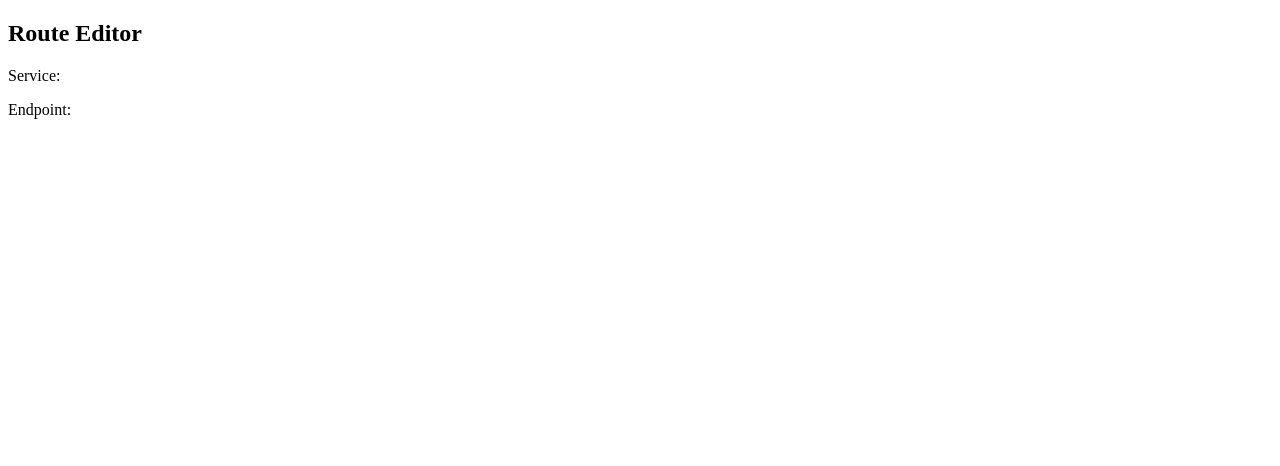
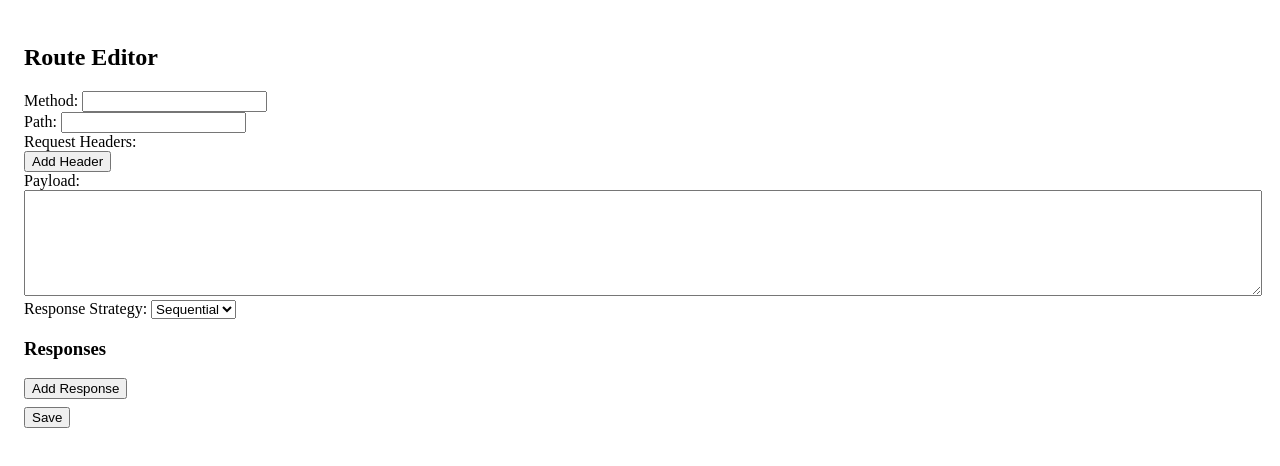
Before and after one commit to pmaojo/apicentric, a React (Vite) app in the folder gui/: page /route_editor in a window 1280 px wide. Shown: the top 466 px of the page. Built offline with nearby package versions, Linux system fonts and the light colour scheme.

Commit message:
feat(gui): add route editor form and tests

```diff
--- a/gui/src/components/route_editor.tsx
+++ b/gui/src/components/route_editor.tsx
@@ -1,22 +1,281 @@
-import React, { useEffect } from "react";
+import React, { useEffect, useState } from "react";
+import { invoke } from "@tauri-apps/api/tauri";
+import { load as loadYaml, dump as dumpYaml } from "js-yaml";
+
+/** Port for loading and saving services */
+interface ServicePort {
+  load(path: string): Promise<any>;
+  save(path: string, data: any): Promise<void>;
+}
+
+const servicePort: ServicePort = {
+  load: async (path) => {
+    const yamlStr = await invoke<string>("load_service", { path });
+    return loadYaml(yamlStr);
+  },
+  save: async (path, data) => {
+    const yamlStr = dumpYaml(data);
+    await invoke("save_service", { path, yaml: yamlStr });
+  },
+};
+
+interface Header {
+  key: string;
+  value: string;
+}
+
+interface ResponseScenario {
+  status: number;
+  headers: Header[];
+  body: string;
+}
+
+const emptyHeader = (): Header => ({ key: "", value: "" });
+const emptyResponse = (): ResponseScenario => ({
+  status: 200,
+  headers: [],
+  body: "",
+});
+
+const HeadersEditor: React.FC<{
+  headers: Header[];
+  onChange: (h: Header[]) => void;
+}> = ({ headers, onChange }) => {
+  const update = (index: number, key: keyof Header, value: string) => {
+    const next = [...headers];
+    next[index] = { ...next[index], [key]: value };
+    onChange(next);
+  };
+  const add = () => onChange([...headers, emptyHeader()]);
+  const remove = (idx: number) => onChange(headers.filter((_, i) => i !== idx));
+
+  return (
+    <div>
+      {headers.map((h, i) => (
+        <div key={i} style={{ display: "flex", marginBottom: 4 }}>
+          <input
+            placeholder="Header"
+            value={h.key}
+            onChange={(e) => update(i, "key", e.target.value)}
+            style={{ marginRight: 4 }}
+          />
+          <input
+            placeholder="Value"
+            value={h.value}
+            onChange={(e) => update(i, "value", e.target.value)}
+            style={{ marginRight: 4 }}
+          />
+          <button onClick={() => remove(i)}>X</button>
+        </div>
+      ))}
+      <button onClick={add}>Add Header</button>
+    </div>
+  );
+};
+
+const ResponseEditor: React.FC<{
+  scenario: ResponseScenario;
+  onChange: (s: ResponseScenario) => void;
+  onRemove: () => void;
+}> = ({ scenario, onChange, onRemove }) => {
+  const update = (key: keyof ResponseScenario, value: any) =>
+    onChange({ ...scenario, [key]: value });
+
+  return (
+    <div style={{ border: "1px solid #ccc", padding: 8, marginBottom: 8 }}>
+      <div style={{ display: "flex", alignItems: "center" }}>
+        <label>Status:</label>
+        <input
+          type="number"
+          value={scenario.status}
+          onChange={(e) => update("status", Number(e.target.value))}
+          style={{ marginLeft: 4, marginRight: 8 }}
+        />
+        <button onClick={onRemove}>Remove</button>
+      </div>
+      <div>
+        <label>Body:</label>
+        <textarea
+          value={scenario.body}
+          onChange={(e) => update("body", e.target.value)}
+          style={{ width: "100%", height: 80 }}
+        />
+      </div>
+      <div>
+        <label>Headers:</label>
+        <HeadersEditor
+          headers={scenario.headers}
+          onChange={(h) => update("headers", h)}
+        />
+      </div>
+    </div>
+  );
+};
 
 export const RouteEditor: React.FC = () => {
   const params = new URLSearchParams(window.location.search);
   const service = params.get("service");
-  const endpoint = params.get("endpoint");
+  const endpointIdx = parseInt(params.get("endpoint") || "0", 10);
+
+  const [method, setMethod] = useState("");
+  const [path, setPath] = useState("");
+  const [headers, setHeaders] = useState<Header[]>([]);
+  const [payload, setPayload] = useState("");
+  const [responses, setResponses] = useState<ResponseScenario[]>([]);
+  const [strategy, setStrategy] = useState<"sequential" | "random">(
+    "sequential"
+  );
+  const [errors, setErrors] = useState<Record<string, string>>({});
+  const [serviceDef, setServiceDef] = useState<any | null>(null);
 
   useEffect(() => {
-    if (service && endpoint) {
-      // Placeholder for highlighting logic
-      console.log(`Highlight service ${service} endpoint ${endpoint}`);
-    }
-  }, [service, endpoint]);
+    if (!service) return;
+    servicePort
+      .load(service)
+      .then((def) => {
+        setServiceDef(def);
+        const ep = def.endpoints?.[endpointIdx];
+        if (ep) {
+          setMethod(ep.method || "");
+          setPath(ep.path || "");
+          setHeaders(
+            Object.entries(ep.headers || {}).map(([key, value]) => ({
+              key,
+              value: String(value),
+            }))
+          );
+          setPayload(ep.payload || "");
+          const resp = ep.responses || { strategy: "sequential", list: [] };
+          setStrategy(resp.strategy || "sequential");
+          setResponses(
+            (resp.list || []).map((r: any) => ({
+              status: r.status,
+              headers: Object.entries(r.headers || {}).map(([k, v]) => ({
+                key: k,
+                value: String(v),
+              })),
+              body: r.body || "",
+            }))
+          );
+        }
+      })
+      .catch((e) => {
+        setErrors({ load: String(e) });
+      });
+  }, [service, endpointIdx]);
+
+  const validate = () => {
+    const err: Record<string, string> = {};
+    if (!method.trim()) err.method = "Method is required";
+    if (!path.trim()) err.path = "Path is required";
+    setErrors(err);
+    return Object.keys(err).length === 0;
+  };
+
+  const onSave = async () => {
+    if (!service || !serviceDef) return;
+    if (!validate()) return;
+    const ep = {
+      method,
+      path,
+      headers: Object.fromEntries(
+        headers.filter((h) => h.key).map((h) => [h.key, h.value])
+      ),
+      payload,
+      responses: {
+        strategy,
+        list: responses.map((r) => ({
+          status: r.status,
+          headers: Object.fromEntries(
+            r.headers.filter((h) => h.key).map((h) => [h.key, h.value])
+          ),
+          body: r.body,
+        })),
+      },
+    };
+    const def = { ...serviceDef };
+    if (!def.endpoints) def.endpoints = [];
+    def.endpoints[endpointIdx] = ep;
+    await servicePort.save(service, def);
+    alert("Saved");
+  };
+
+  const addResponse = () => setResponses([...responses, emptyResponse()]);
+  const removeResponse = (idx: number) =>
+    setResponses(responses.filter((_, i) => i !== idx));
 
   return (
-    <div>
+    <div style={{ padding: "1rem" }}>
       <h2>Route Editor</h2>
-      <p>Service: {service}</p>
-      <p>Endpoint: {endpoint}</p>
+      {errors.load && (
+        <div style={{ color: "red" }}>Failed to load: {errors.load}</div>
+      )}
+      <div>
+        <label htmlFor="method">Method:</label>
+        <input
+          id="method"
+          value={method}
+          onChange={(e) => setMethod(e.target.value)}
+          style={{ marginLeft: 4 }}
+        />
+        {errors.method && (
+          <span style={{ color: "red", marginLeft: 4 }}>{errors.method}</span>
+        )}
+      </div>
+      <div>
+        <label htmlFor="path">Path:</label>
+        <input
+          id="path"
+          value={path}
+          onChange={(e) => setPath(e.target.value)}
+          style={{ marginLeft: 4 }}
+        />
+        {errors.path && (
+          <span style={{ color: "red", marginLeft: 4 }}>{errors.path}</span>
+        )}
+      </div>
+      <div>
+        <label>Request Headers:</label>
+        <HeadersEditor headers={headers} onChange={setHeaders} />
+      </div>
+      <div>
+        <label>Payload:</label>
+        <textarea
+          value={payload}
+          onChange={(e) => setPayload(e.target.value)}
+          style={{ width: "100%", height: 100 }}
+        />
+      </div>
+      <div>
+        <label>Response Strategy:</label>
+        <select
+          value={strategy}
+          onChange={(e) => setStrategy(e.target.value as any)}
+          style={{ marginLeft: 4 }}
+        >
+          <option value="sequential">Sequential</option>
+          <option value="random">Random</option>
+        </select>
+      </div>
+      <div>
+        <h3>Responses</h3>
+        {responses.map((r, i) => (
+          <ResponseEditor
+            key={i}
+            scenario={r}
+            onChange={(nr) => {
+              const next = [...responses];
+              next[i] = nr;
+              setResponses(next);
+            }}
+            onRemove={() => removeResponse(i)}
+          />
+        ))}
+        <button onClick={addResponse}>Add Response</button>
+      </div>
+      <div style={{ marginTop: 8 }}>
+        <button onClick={onSave}>Save</button>
+      </div>
     </div>
   );
 };
--- a/gui/vite.config.ts
+++ b/gui/vite.config.ts
@@ -9,5 +9,9 @@ export default defineConfig({
   },
   build: {
     outDir: 'dist'
+  },
+  test: {
+    environment: 'jsdom',
+    globals: true
   }
 });
```
Also changed, not shown: gui/package.json (+9 -3 lines), 2 other files (tests, documents, lock files or other folders).
